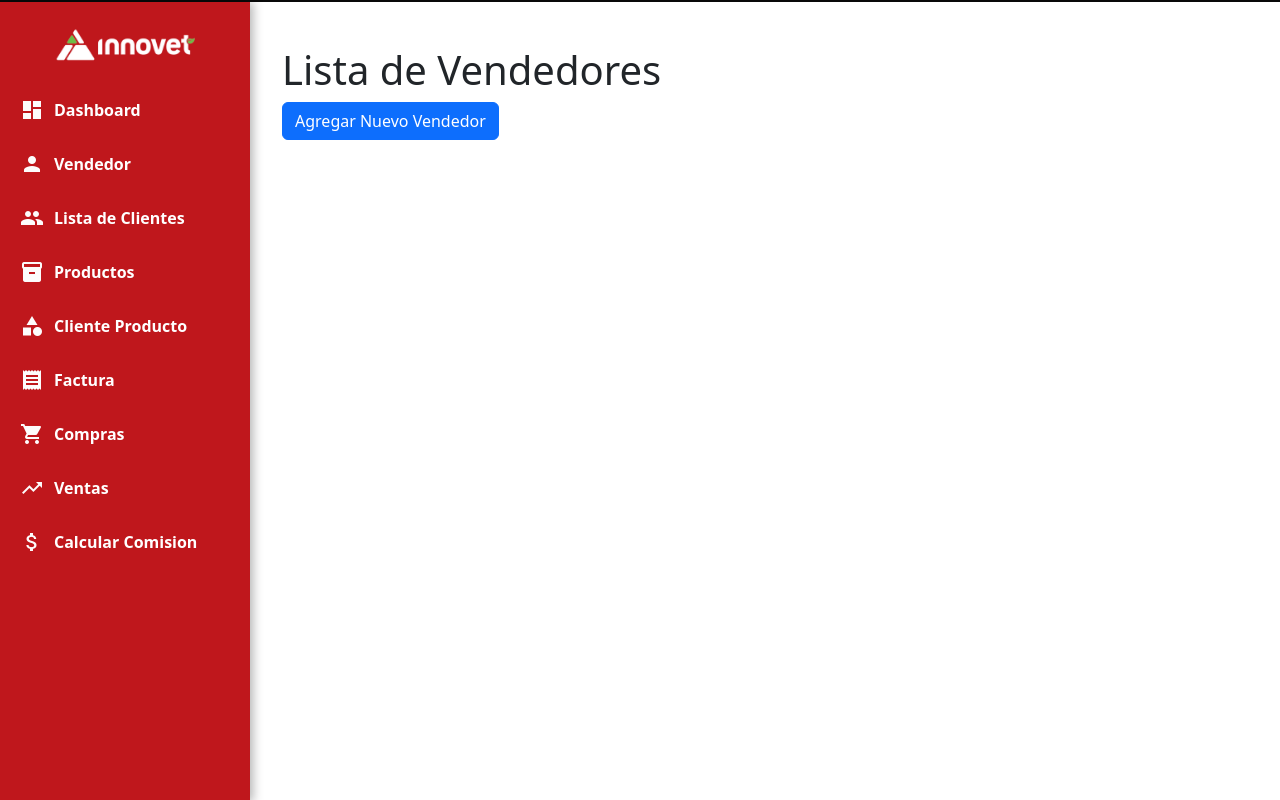
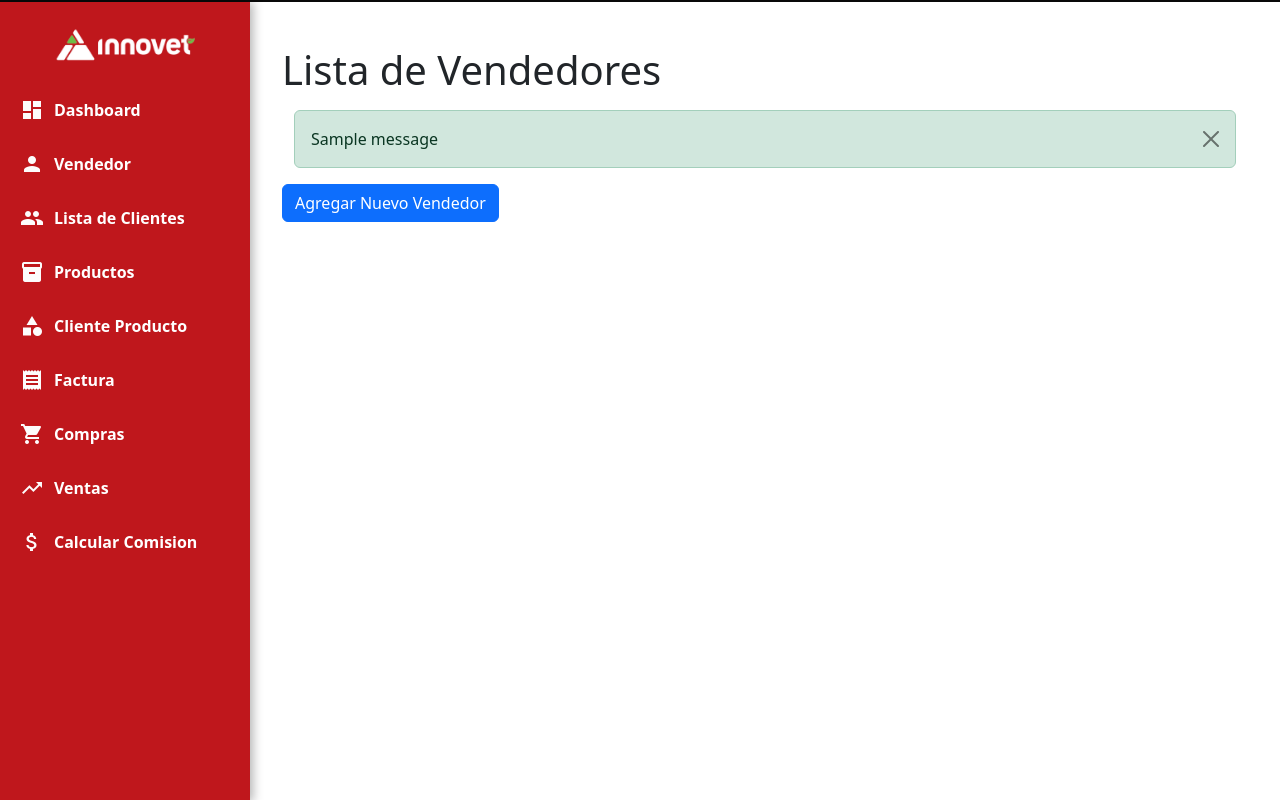
Before and after one commit to JosueRecoba/Comisiones-Innovet, a Django app: page /comisiones/vendedor/ in a window 1280 px wide. Run offline with Django 5.2, Linux system fonts and the light colour scheme; tables that the repository leaves empty hold one stand-in row (values such as "Sample post"); one stand-in notice (Sample message) is shown.

Commit message:
Evitar duplicados al agregar vendedores y muestra de notificaciones

```diff
--- a/comisionesInnovet/comisiones/templates/comisiones/vendedor.html
+++ b/comisionesInnovet/comisiones/templates/comisiones/vendedor.html
@@ -5,6 +5,17 @@
 {% block content %}
 <div class="container mt-4">
     <h1>Lista de Vendedores</h1>
+    <!-- Mostrar mensajes -->
+    {% if messages %}
+    <div class="container mt-3">
+        {% for message in messages %}
+        <div class="alert {% if message.tags == 'error' %}alert-danger{% else %}alert-success{% endif %} alert-dismissible fade show" role="alert">
+            {{ message }}
+            <button type="button" class="btn-close" data-bs-dismiss="alert" aria-label="Close"></button>
+        </div>
+        {% endfor %}
+    </div>
+    {% endif %}
     <button class="btn btn-primary" data-bs-toggle="modal" data-bs-target="#modalCreate">Agregar Nuevo Vendedor</button>
     <ul class="list-group mt-3">
         {% for vendedor in vendedores %}
--- a/comisionesInnovet/comisiones/views.py
+++ b/comisionesInnovet/comisiones/views.py
@@ -10,6 +10,7 @@
 from decimal import Decimal
 from django.shortcuts import redirect
 from django.http import HttpResponseNotAllowed
+from django.contrib import messages
 
 
 
@@ -66,11 +67,17 @@
 class VendedorView(TemplateView):
     template_name = "comisiones/vendedor.html"
 
+    # Funsion para Crear usuarios
     def post(self, request, *args, **kwargs):
         if 'agregar_vendedor' in request.POST:
             nombre = request.POST.get('nombre')
             if nombre:
-                Vendedor.objects.create(nombre=nombre)
+                # Validar si ya existe un vendedor con ese nombre
+                if Vendedor.objects.filter(nombre__iexact=nombre).exists():
+                    messages.error(request, f"El vendedor '{nombre}' ya existe.")  # Mensaje de error
+                else:
+                    Vendedor.objects.create(nombre=nombre)
+                    messages.success(request, f"Vendedor '{nombre}' agregado con éxito.")  # Mensaje de éxito
             return redirect('vendedor')
         return HttpResponseNotAllowed(['POST'])
 
```
